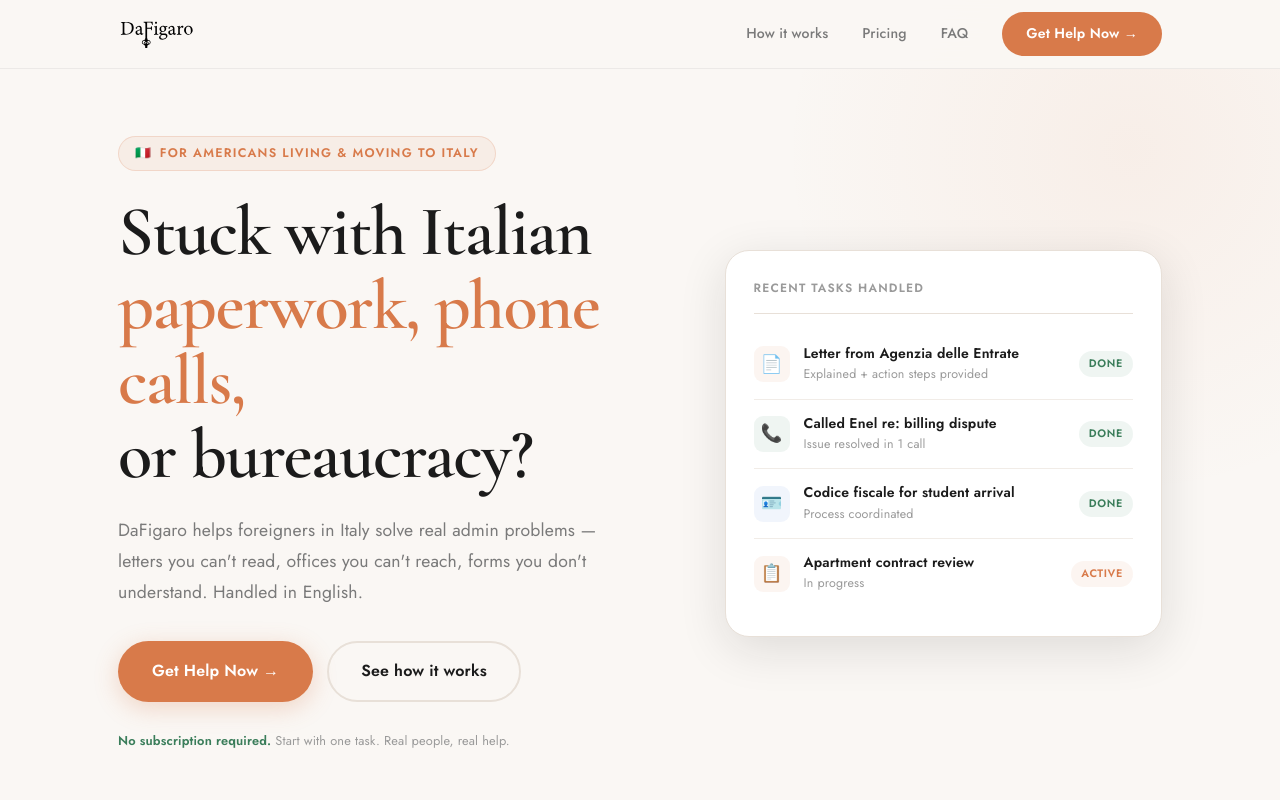
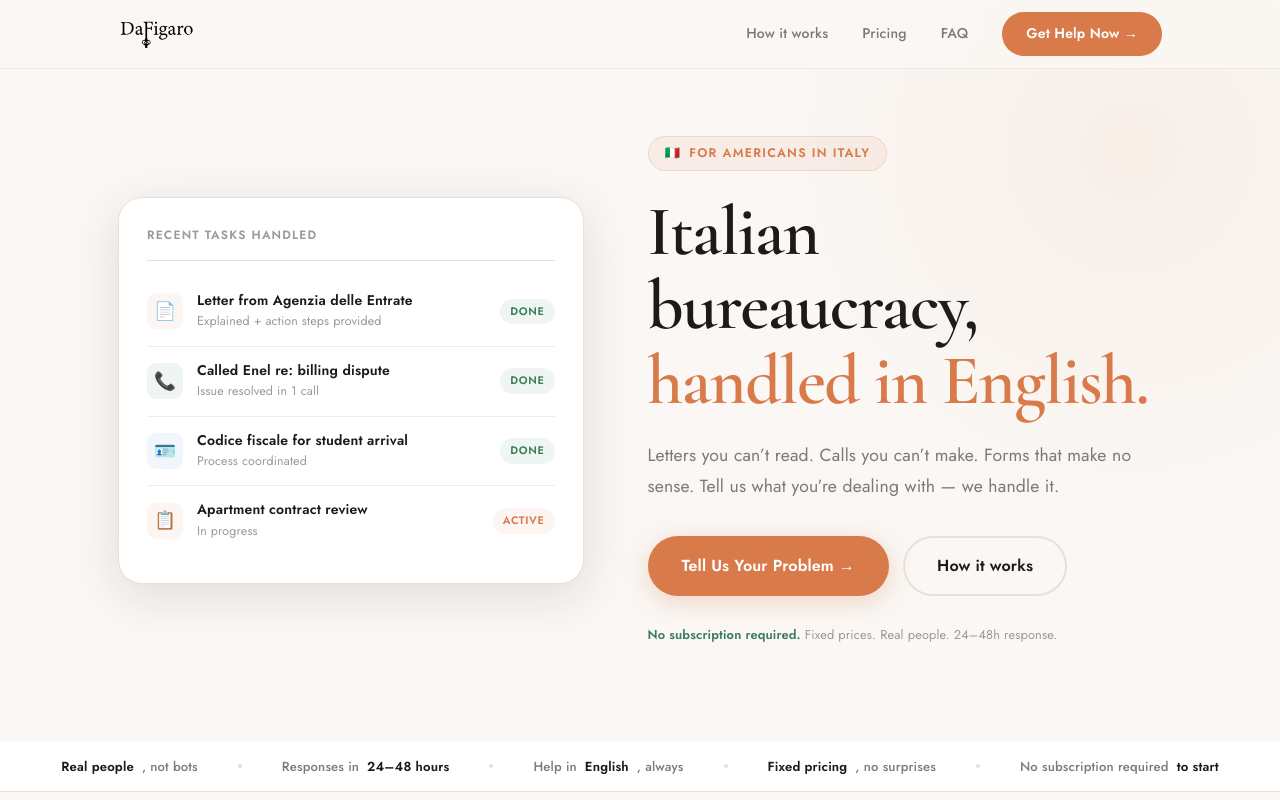
Before and after one commit to Sorvantis999/dafigaro, a Next.js app: page / in a window 1280 px wide. Shown: the top 800 px of the page. Built offline with nearby package versions, Linux system fonts and the light colour scheme.

Commit message:
Hero: Z-scan layout, declarative headline, fixed hanger

```diff
--- a/src/app/globals.css
+++ b/src/app/globals.css
@@ -323,8 +323,8 @@ h1, h2, h3, h4, h5 {
 
 .hero-grid {
   display: grid;
-  grid-template-columns: 1.1fr 0.9fr;
-  gap: 72px;
+  grid-template-columns: 0.95fr 1.05fr;
+  gap: 64px;
   align-items: center;
 }
 
@@ -1211,7 +1211,7 @@ details.faq-item[open] summary::after {
     grid-template-columns: 1fr;
     gap: 48px;
   }
-  .hero-visual { order: -1; }
+  /* hero-visual is now first in DOM — correct mobile order already */
   .problems-grid { grid-template-columns: 1fr 1fr; }
   .offers-grid { grid-template-columns: 1fr; max-width: 480px; margin: 0 auto; }
   .why-grid { grid-template-columns: 1fr; }
--- a/src/app/page.tsx
+++ b/src/app/page.tsx
@@ -7,39 +7,12 @@ export default function Home() {
     <>
       <Nav />
 
-      {/* ── HERO ── */}
+      {/* ── HERO — Z-SCAN: visual top-left, headline top-right, CTA terminal bottom-right ── */}
       <section className="hero">
         <div className="container">
           <div className="hero-grid">
-            <div className="hero-left">
-              <div className="hero-eyebrow">
-                <span>🇮🇹</span> For Americans Living & Moving to Italy
-              </div>
 
-              <h1>
-                Stuck with Italian<br />
-                <em>paperwork, phone calls,</em><br />
-                or bureaucracy?
-              </h1>
-
-              <p className="hero-sub">
-                DaFigaro helps foreigners in Italy solve real admin problems — letters you can't read, offices you can't reach, forms you don't understand. Handled in English.
-              </p>
-
-              <div className="hero-actions">
-                <Link href="#get-help" className="btn-primary">
-                  Get Help Now →
-                </Link>
-                <Link href="#how-it-works" className="btn-secondary">
-                  See how it works
-                </Link>
-              </div>
-
-              <p className="hero-micro">
-                <strong>No subscription required.</strong> Start with one task. Real people, real help.
-              </p>
-            </div>
-
+            {/* Z position 1 + 3: visual proof — left column */}
             <div className="hero-visual">
               <div className="hero-panel">
                 <div className="hero-panel-label">Recent tasks handled</div>
@@ -81,6 +54,38 @@ export default function Home() {
                 </div>
               </div>
             </div>
+
+            {/* Z position 2 + 4: headline top-right, CTA terminal bottom-right */}
+            <div className="hero-right">
+              <div className="hero-eyebrow">
+                <span>🇮🇹</span> For Americans in Italy
+              </div>
+
+              <h1>
+                Italian bureaucracy,<br />
+                <em>handled in English.</em>
+              </h1>
+
+              <p className="hero-sub">
+                Letters you can&rsquo;t read. Calls you can&rsquo;t make. Forms that make no sense.
+                Tell us what you&rsquo;re dealing with — we handle it.
+              </p>
+
+              {/* CTA at Z terminal: bottom-right of fold */}
+              <div className="hero-actions">
+                <Link href="#get-help" className="btn-primary">
+                  Tell Us Your Problem →
+                </Link>
+                <Link href="#how-it-works" className="btn-secondary">
+                  How it works
+                </Link>
+              </div>
+
+              <p className="hero-micro">
+                <strong>No subscription required.</strong> Fixed prices. Real people. 24–48h response.
+              </p>
+            </div>
+
           </div>
         </div>
       </section>
```
